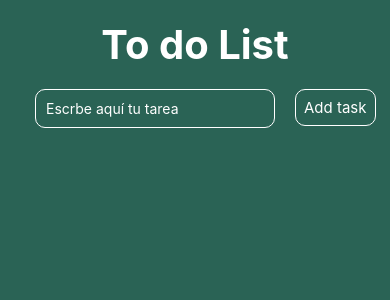
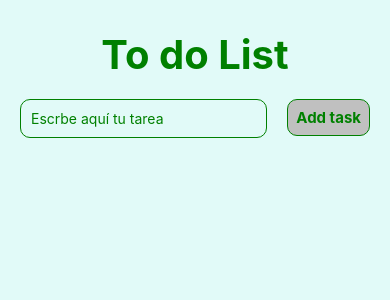
Before and after one commit to MarcoMR4/MateriaProgramacionMovil, a React Native app in the folder AwesomeProject/: screen / in a window 390 px wide. Shown: the top 300 px of the page. Built offline with nearby package versions, Linux system fonts and the light colour scheme.

Commit message:
interfazPersonalizada

```diff
--- a/AwesomeProject/App.js
+++ b/AwesomeProject/App.js
@@ -1,73 +1,7 @@
-import React, { useState } from "react";
-import { StatusBar } from "expo-status-bar";
-import {
-  StyleSheet,
-  Text,
-  View,
-} from "react-native";
-import Constants from "expo-constants";
-import { FlatList } from "react-native";
-import Todo1 from "./src/components/Todo1";
-import CustomButton from "./src/components/CustomButton";
-import TodoInput from "./src/components/TodoInput";
-
+import ScreenToDo from "./src/screens/Task1ToDo/ScreenToDo";
 
 export default function App() {
-
-// console.log(React.useState(), 'With React')
-
-const [inputValue, setInputValue] = useState('');
-const [todos, setTodos] = useState([]);
-
-const handleAddTodo = () => {
-  console.log('Entro a la funcion')
-  // if (inputValue === '') return;
-  setTodos([
-    ...todos,
-    {
-      id: new Date().toISOString(),
-      name: inputValue,
-      isCompleted: false,
-    },
-  ]);
-  setInputValue('');
-};
-
   return (
-    <View style={styles.container}>
-      <StatusBar style="auto" />
-
-      <View style={{justifyItems:"center", paddingHorizontal: 20, paddingTop: 10}}>
-        <Text style={{fontSize: 40, fontWeight:"bold", textAlign: "center", color: 'white' }}>
-            To do List
-        </Text>
-
-        <View style={{flexDirection:"row", marginTop: 20, gap: 20}}>
-          <TodoInput
-            value={inputValue}
-            onChangeText={(value) => setInputValue(value)}
-          />
-          <CustomButton text='Add task' onPress={handleAddTodo} />
-        </View>
-
-        <FlatList
-          data={todos}
-          keyExtractor={(item) => item.id}
-          renderItem={(({item: {name} }) =>
-            <Todo1 name={name} />
-          )}
-        />
-
-      </View>
-    </View>
+    <ScreenToDo/>
   );
 }
-
-const styles = StyleSheet.create({
-  container: {
-    flex: 1,
-    backgroundColor: "#2a6355",
-    paddingTop: Constants.statusBarHeight + 10,
-    padding: 15,
-  },
-});
--- a/AwesomeProject/src/THEME/colors.js
+++ b/AwesomeProject/src/THEME/colors.js
@@ -4,6 +4,9 @@ export const THEME = {
         DARKBLUE1: '#2362df',
         LIGHTBLUE1: '#CFECF4',
         SALMON1: '#F28862',
+        LIGHTBLUE2: '#E1FAF8',
+        LIGHTGREEN1: '#B5F1B0',
+        LIGHTPURPLE1: '#DDC5F1',
     }
 
 
--- a/AwesomeProject/src/components/CustomButton.jsx
+++ b/AwesomeProject/src/components/CustomButton.jsx
@@ -5,7 +5,7 @@ const CustomButton = ({text, onPress}) => {
     return (
         <TouchableOpacity onPress={onPress}>
             <View style={styles.container} >
-                <Text style={{color: 'white', fontSize: 15}}>{text}</Text>
+                <Text style={{color: 'green', fontSize: 15, fontWeight: "bold"}}>{text}</Text>
             </View>
         </TouchableOpacity>
     )
@@ -17,8 +17,10 @@ const styles = StyleSheet.create({
         alignContent: "center",
         justifyContent: "center",
         padding: 8,
-        borderColor: 'white',
+        borderColor: 'green',
         borderRadius: 10,
+        backgroundColor: 'silver',
+        width: '100%',
     }
 })
 
--- a/AwesomeProject/src/components/Todo1.jsx
+++ b/AwesomeProject/src/components/Todo1.jsx
@@ -1,13 +1,32 @@
 import React from "react";
 import { StyleSheet, View, Text } from "react-native";
 import CustomButton from "./CustomButton";
+import { LIGHTGREEN1, LIGHTPURPLE1 } from "../constants/colors";
+import { Octicons, Feather  } from '@expo/vector-icons';
 
-const Todo1 = ({ name }) => {
+
+const Todo1 = ({ name, id, isDone }) => {
+
     return (
-        <View style={styles.container}>
-            <Text style={{fontSize:20, fontWeight: "bold", color:'white'}}>
+        <View style={[
+            styles.container,
+            { backgroundColor: id % 2 == 0 ? LIGHTGREEN1: LIGHTPURPLE1 },
+          ]}>
+
+            <View style={{flexDirection:"row", gap: 10}}>
+            {
+                isDone? (
+                    <Octicons name="tasklist" size={24} color="black" /> ) : (
+
+                    <Feather name="square" size={24} color="black" />
+                )
+            }
+            <Text style={{fontSize:15, fontWeight: "bold", color:'green'}}>
                 {name}
             </Text>
+
+            </View>
+
             <View style={{flexDirection:"row", gap: 10}}>
                 <CustomButton text='Delete' light />
                 <CustomButton text='Edit' light />
@@ -20,14 +39,16 @@ const Todo1 = ({ name }) => {
 
 const styles = StyleSheet.create({
     container: {
-        flexDirection: "row",
+        flexDirection: "column",
         marginTop: 30,
         justifyContent: "space-between",
         padding: 15,
         borderRadius: 5,
-        backgroundColor: '#2d705f',
         borderColor: 'white',
-    }
+        width: '45%',
+        height: 200,
+        marginHorizontal: 10,
+    },
 
 })
 
--- a/AwesomeProject/src/components/TodoInput.jsx
+++ b/AwesomeProject/src/components/TodoInput.jsx
@@ -15,10 +15,10 @@ const TodoInput = ({value, onChangeText}) => {
 const styles = StyleSheet.create({
     container: {
         borderWidth:1,
-        borderColor: 'white',
+        borderColor: 'green',
         flex: 1,
         borderRadius: 10,
-        color: 'white',
+        color: 'green',
         padding: 10,
     }
 })
--- a/AwesomeProject/src/constants/colors.js
+++ b/AwesomeProject/src/constants/colors.js
@@ -3,3 +3,6 @@ import { THEME } from "../THEME/colors";
 export const blue1 = THEME.colors.LIGHTBLUE1
 export const blue2 = THEME.colors.DARKBLUE1
 export const SALMON1 = THEME.colors.SALMON1
+export const LIGHTBLUE2 = THEME.colors.LIGHTBLUE2
+export const LIGHTGREEN1 = THEME.colors.LIGHTGREEN1
+export const LIGHTPURPLE1 = THEME.colors.LIGHTPURPLE1
--- /dev/null
+++ b/AwesomeProject/src/screens/Task1ToDo/ScreenToDo.jsx
@@ -0,0 +1,81 @@
+import React, { useState } from "react";
+import { View, StyleSheet, FlatList, Text } from "react-native";
+import { StatusBar } from "expo-status-bar";
+import { LIGHTBLUE2 } from "../../constants/colors";
+import Todo1 from "../../components/Todo1";
+import TodoInput from "../../components/TodoInput";
+import CustomButton from "../../components/CustomButton";
+import Constants from "expo-constants";
+import { ScrollView } from "react-native";
+
+let conta = 0
+
+const ScreenToDo = () => {
+
+    const [inputValue, setInputValue] = useState('');
+    const [todos, setTodos] = useState([]);
+
+
+    const handleAddTodo = () => {
+    console.log('Entro a la funcion')
+    // if (inputValue === '') return;
+    setTodos([
+        ...todos,
+        {
+        id: conta,
+        name: inputValue,
+        isCompleted: false,
+        },
+    ]);
+    setInputValue('');
+     conta++
+     console.log(todos)
+    };
+
+    return (
+    <View style={styles.container}>
+        <StatusBar style="auto" />
+
+        <View style={{justifyItems:"center", paddingHorizontal: 10, paddingTop: 10}}>
+            <Text style={{fontSize: 40, fontWeight:"bold", textAlign: "center", color: 'green' }}>
+                To do List
+            </Text>
+
+            <View style={{flexDirection:"row", marginTop: 20, gap: 20}}>
+            <TodoInput
+                value={inputValue}
+                onChangeText={(value) => setInputValue(value)}
+            />
+            <CustomButton text='Add task' onPress={handleAddTodo} />
+            </View>
+
+            <ScrollView>
+                <FlatList
+                data={todos}
+                numColumns={2}
+                keyExtractor={(item) => item.id}
+                renderItem={(({item: {id, name, isCompleted} }) =>
+                    <Todo1 name={name} id={id} isDone={isCompleted} />
+                )}
+                />
+            </ScrollView>
+
+
+        </View>
+    </View>
+
+
+    )
+}
+
+export default ScreenToDo
+
+const styles = StyleSheet.create({
+    container: {
+        flex: 1,
+        backgroundColor: LIGHTBLUE2,
+        padding: 10,
+        paddingTop: Constants.statusBarHeight + 20,
+    },
+
+})
```
